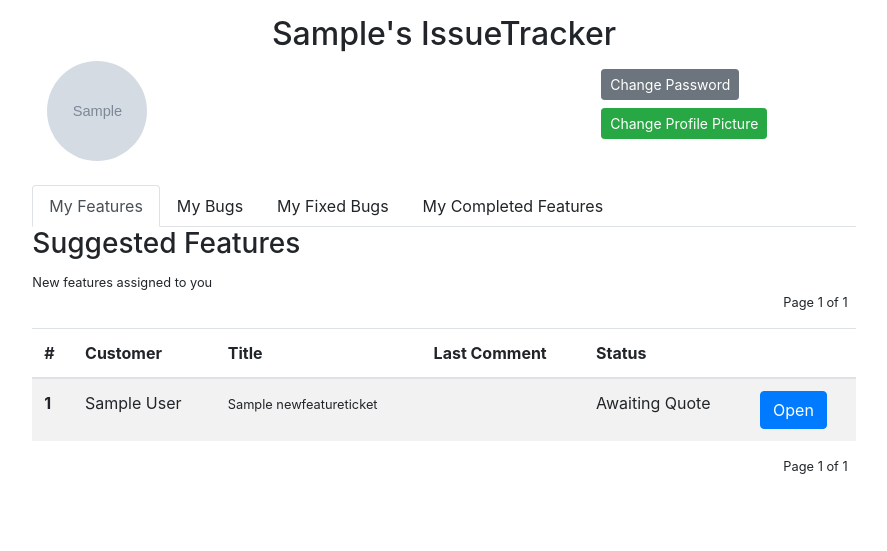
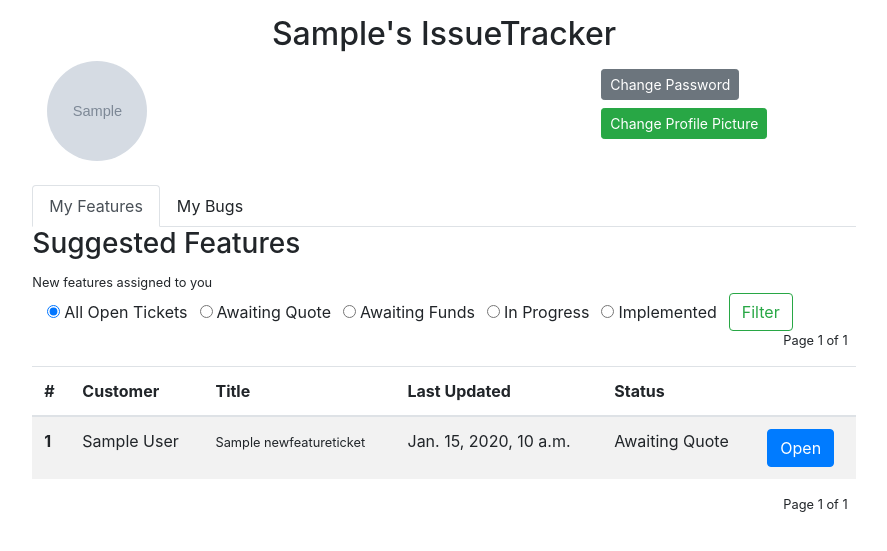
Before and after one commit to hfolcot/issue-tracker, a Django app: page /accounts/profile in a window 1280 px wide. Shown: the part 56-607 px from the top of the page, without its empty margins (196-1083 px from the left). Run offline with Django 3.2, Linux system fonts and the light colour scheme; a user stored in the database is signed in; tables that the repository leaves empty hold one stand-in row (values such as "Sample post"); grey boxes marked "Sample" are stand-in pictures; some libraries are stand-ins or nearby versions.

Commit message:
changed user dashboard to have same layout as home page

```diff
--- a/accounts/templates/profile.html
+++ b/accounts/templates/profile.html
@@ -29,12 +29,6 @@
     <li class="nav-item">
       <a class="nav-tabs-item nav-link" id="bugsTab"  data-toggle="tab" href="#bug-results" role="tab" aria-selected="false">My Bugs</a>
     </li>
-    <li class="nav-item">
-      <a class="nav-tabs-item nav-link" id="fixedBugsTab"  data-toggle="tab" href="#fixed-bugs" role="tab" aria-selected="false">My Fixed Bugs</a>
-    </li>
-    <li class="nav-item">
-      <a class="nav-tabs-item nav-link" id="completedFeaturesTab" data-toggle="tab" href="#completed-features" role="tab" aria-selected="false">My Completed Features</a>
-    </li>
   </ul>
 </div>
 <!--Tab Content-->
@@ -49,10 +43,24 @@
       <small>New features suggested by you</small>
       {% endif %}
       <div>
+        <div class="col-12">
+          <form class="form-inline">
+            <div class="form-check form-check-inline">
+              <input class="form-check-input" type="radio" name="feature_filter" id="all_open_tickets" value="all_open_tickets" {% if request.GET.feature_filter == 'all_open_tickets' or request.GET.feature_filter == None %}checked{% endif %}>
+              <label class="form-check-label" for="all_open_tickets">All Open Tickets</label>
+            </div>
+            {% for status in feature_status %}
+            <div class="form-check form-check-inline">
+              <input class="form-check-input" type="radio" name="feature_filter" id="{{ status.0 }}" value="{{ status.0 }}" {% if request.GET.feature_filter == status.0 %}checked{% endif %}>
+              <label class="form-check-label" for="{{ status.0 }}">{{ status.0 }}</label>
+            </div>
+            {% endfor %}
+          <button class="btn btn-outline-success my-2 my-sm-0" type="submit">Filter</button>
+          </form>
+        </div>
         {% if not new_features %}
         <p>No features to show.</p>
         {% else %}
-
           <!-- Pagination -->
           <ul class="pagination d-flex justify-content-end">
             {% if new_features.has_previous %}
@@ -80,13 +88,23 @@
           <table class="table table-hover table-striped">
             <thead>
               <tr>
-                <th scope="col">#</th>
+                <th scope="col">
+                  <a  href="?order={% if request.GET.order == 'id' %}-{% endif%}id&feature_filter={% if feature_filter %}{{ request.GET.feature_filter }}{% else %}all_open_tickets{% endif %}">#</a>
+                </th>
                 {% if user.is_staff %}
-                <th scope="col">Customer</th>
+                <th scope="col">
+                  <a href="?order={% if request.GET.order == 'customer' %}-{% endif%}customer&feature_filter={% if feature_filter %}{{ request.GET.feature_filter }}{% else %}all_open_tickets{% endif %}">Customer</a>
+                </th>
                 {% endif %}
-                <th scope="col">Title</th>
-                <th scope="col">Last Comment</th>
-                <th scope="col">Status</th>
+                <th scope="col">
+                  <a href="?order={% if request.GET.order == 'title' %}-{% endif%}title&feature_filter={% if feature_filter %}{{ request.GET.feature_filter }}{% else %}all_open_tickets{% endif %}">Title</a>
+                </th>
+                <th scope="col">
+                  <a href="?order={% if request.GET.order == 'last_update' %}-{% endif%}last_update&feature_filter={% if feature_filter %}{{ request.GET.feature_filter }}{% else %}all_open_tickets{% endif %}">Last Updated</a>
+                </th>
+                <th scope="col">
+                  <a href="?order={% if request.GET.order == 'status' %}-{% endif%}status&feature_filter={% if feature_filter %}{{ request.GET.feature_filter }}{% else %}all_open_tickets{% endif %}">Status</a>
+                </th>
                 <th scope="col"></th>
               </tr>
             </thead>
@@ -98,7 +116,7 @@
                   <td>{{ feature.customer.first_name }} {{ feature.customer.last_name }}</td>
                   {% endif %}
                   <td><small>{{ feature.title }}</small></td>
-                  <td>{{ feature.get_last_comment }}</td>
+                  <td>{{ feature.last_update }}</td>
                   <td>{{ feature.status }}</td>
                   <td><a href="{{ feature.get_absolute_url }}" class="btn btn-primary">Open</a></td>
                 </tr>
@@ -147,6 +165,22 @@
 
 
       <div>
+        <div class="col-12">
+          <form class="form-inline">
+            <div class="form-check form-check-inline">
+              <input class="form-check-input" type="radio" name="bug_filter" id="all_open_tickets" value="all_open_tickets" {% if request.GET.bug_filter == 'all_open_tickets' or request.GET.bug_filter == None %}checked{% endif %}>
+              <label class="form-check-label" for="all_open_tickets">All Open Tickets</label>
+            </div>
+            {% for status in bug_status %}
+            <div class="form-check form-check-inline">
+              <input class="form-check-input" type="radio" name="bug_filter" id="{{ status.0 }}" value="{{ status.0 }}" {% if request.GET.bug_filter == status.0 %}checked{% endif %}>
+              <label class="form-check-label" for="{{ status.0 }}">{{ status.0 }}</label>
+            </div>
+            {% endfor %}
+          <button class="btn btn-outline-success my-2 my-sm-0" type="submit">Filter</button>
+          </form>
+        </div>
+
         {% if not bug_tickets %}
           <p>No bugs to show.</p>
         {% else %}
@@ -175,15 +209,26 @@
           <!--End pagination-->
             <table class="table table-hover table-striped">
               <thead>
-                <tr>
-                  <th scope="col">#</th>
-                  {% if user.is_staff %}
-                  <th scope="col">Customer</th>
-                  {% endif %}
-                  <th scope="col">Title</th>
-                  <th scope="col">Last Comment</th>
-                  <th scope="col"></th>
-                </tr>
+              <tr>
+                <th scope="col">
+                  <a  href="?order={% if request.GET.order == 'id' %}-{% endif%}id&bug_filter={% if bug_filter %}{{ request.GET.bug_filter }}{% else %}all_open_tickets{% endif %}">#</a>
+                </th>
+                {% if user.is_staff %}
+                <th scope="col">
+                  <a href="?order={% if request.GET.order == 'customer' %}-{% endif%}customer&bug_filter={% if bug_filter %}{{ request.GET.bug_filter }}{% else %}all_open_tickets{% endif %}">Customer</a>
+                </th>
+                {% endif %}
+                <th scope="col">
+                  <a href="?order={% if request.GET.order == 'title' %}-{% endif%}title&bug_filter={% if bug_filter %}{{ request.GET.bug_filter }}{% else %}all_open_tickets{% endif %}">Title</a>
+                </th>
+                <th scope="col">
+                  <a href="?order={% if request.GET.order == 'last_update' %}-{% endif%}last_update&bug_filter={% if bug_filter %}{{ request.GET.bug_filter }}{% else %}all_open_tickets{% endif %}">Last Updated</a>
+                </th>
+                <th scope="col">
+                  <a href="?order={% if request.GET.order == 'status' %}-{% endif%}status&bug_filter={% if bug_filter %}{{ request.GET.bug_filter }}{% else %}all_open_tickets{% endif %}">Status</a>
+                </th>
+                <th scope="col"></th>
+              </tr>
               </thead>
               <tbody>
                 {% for bug in bug_tickets %}
@@ -199,7 +244,8 @@
                     <td>{{ bug.customer.first_name }} {{ bug.customer.last_name }}</td>
                     {% endif %}
                     <td><small>{{ bug.title }}</small></td>
-                    <td>{{ bug.get_last_comment }}</td>
+                    <td>{{ bug.last_update }}</td>
+                    <td>{{ bug.status }}</td>
                     <td><a href="{{ bug.get_absolute_url }}" class="btn btn-primary">Open</a></td>
                   </tr>
                 {% endfor %}
@@ -232,191 +278,6 @@
       </div>
     </div>
 
-    <!--Resolved Bugs-->
-    <div id="fixed-bugs" class="tab-pane fade" role="tabpanel" aria-labelledby="fixed-bugs-tab">
-      <h3>Fixed Bugs</h3>
-      {% if user.is_staff %}
-      <small>Bugs that have been <strike>squashed</strike> fixed by you</small>
-      {% else %}
-      <small>Bugs that have been <strike>squashed</strike> fixed</small>
-      {% endif %}
-
-
-      <div>
-        {% if not fixed_bugs %}
-          <p>No bugs to show.</p>
-        {% else %}
-
-        <!--Pagination-->
-        <ul class="pagination d-flex justify-content-end">
-          {% if fixed_bugs.has_previous %}
-          <li class="page-item">
-            <a class='page-link' href="?page=1">&laquo; First</a>
-          </li>
-          <li class="page-item">
-            <a class='page-link' href="?page={{ fixed_bugs.previous_page_number }}">Previous</a>
-          </li>
-          {% endif %}
-          <small class="mr-2 ml-2">
-              Page {{ fixed_bugs.number }} of {{ fixed_bugs.paginator.num_pages }}
-          </small>
-          {% if fixed_bugs.has_next %}
-          <li class="page-item">
-            <a class='page-link' href="?page={{ fixed_bugs.next_page_number }}">Next</a>
-          </li>
-          <li class="page-item">
-            <a class='page-link' href="?page={{ fixed_bugs.paginator.num_pages }}">Last &raquo;</a>
-          </li>
-          {% endif %}
-        </ul>
-        <!--End pagination-->
-
-          <table class="table table-hover table-striped">
-            <thead>
-              <tr>
-                <th scope="col">#</th>
-                {% if user.is_staff %}
-                <th scope="col">Customer</th>
-                {% endif %}
-                <th scope="col">Title</th>
-                <th scope="col">Last Comment</th>
-                <th scope="col"></th>
-              </tr>
-            </thead>
-            <tbody>
-              {% for fb in fixed_bugs %}
-                <tr>
-                  <th scope="row">{{ fb.id }}</th>
-                  {% if user.is_staff %}
-                  <td>{{ fb.customer.first_name }} {{ fb.customer.last_name }}</td>
-                  {% endif %}
-                  <td><small>{{ fb.title }}</small></td>
-                  <td>{{ fb.get_last_comment }}</td>
-                  <td><a href="{{ fb.get_absolute_url }}" class="btn btn-primary">Open</a></td>
-                </tr>
-              {% endfor %}
-            </tbody>
-          </table>
-
-        <!--Pagination-->
-        <ul class="pagination d-flex justify-content-end">
-          {% if fixed_bugs.has_previous %}
-          <li class="page-item">
-            <a class='page-link' href="?page=1">&laquo; First</a>
-          </li>
-          <li class="page-item">
-            <a class='page-link' href="?page={{ fixed_bugs.previous_page_number }}">Previous</a>
-          </li>
-          {% endif %}
-          <small class="mr-2 ml-2">
-              Page {{ fixed_bugs.number }} of {{ fixed_bugs.paginator.num_pages }}
-          </small>
-          {% if fixed_bugs.has_next %}
-          <li class="page-item">
-            <a class='page-link' href="?page={{ fixed_bugs.next_page_number }}">Next</a>
-          </li>
-          <li class="page-item">
-            <a class='page-link' href="?page={{ fixed_bugs.paginator.num_pages }}">Last &raquo;</a>
-          </li>
-          {% endif %}
-        </ul>
-        <!--End pagination-->
-
-        {% endif %}
-      </div>
-    </div>
-
-    <!--Completed Features-->
-    <div id="completed-features" class="tab-pane fade" role="tabpanel" aria-labelledby="completed-features-tab">
-      <h3>Completed Features</h3>
-      {% if user.is_staff %}
-      <small>Features you have implemented</small>
-      {% else %}
-      <small>Features that have been applied to UA</small>
-      {% endif %}
-      <div>
-        {% if not completed_features %}
-        <p>No features to show.</p>
-        {% else %}
-        <!--Pagination-->
-        <ul class="pagination d-flex justify-content-end">
-          {% if completed_features.has_previous %}
-          <li class="page-item">
-            <a class='page-link' href="?page=1">&laquo; First</a>
-          </li>
-          <li class="page-item">
-            <a class='page-link' href="?page={{ completed_features.previous_page_number }}">Previous</a>
-          </li>
-          {% endif %}
-          <small class="mr-2 ml-2">
-              Page {{ completed_features.number }} of {{ completed_features.paginator.num_pages }}
-          </small>
-          {% if completed_features.has_next %}
-          <li class="page-item">
-            <a class='page-link' href="?page={{ completed_features.next_page_number }}">Next</a>
-          </li>
-          <li class="page-item">
-            <a class='page-link' href="?page={{ completed_features.paginator.num_pages }}">Last &raquo;</a>
-          </li>
-          {% endif %}
-        </ul>
-        <!--End Pagination-->
-
-          <table class="table table-hover table-striped">
-            <thead>
-              <tr>
-                <th scope="col">#</th>
-                {% if user.is_staff %}
-                <th scope="col">Customer</th>
-                {% endif %}
-                <th scope="col">Title</th>
-                <th scope="col">Last Comment</th>
-                <th scope="col"></th>
-              </tr>
-            </thead>
-            <tbody>
-              {% for cf in completed_features %}
-                <tr>
-                  <th scope="row">{{ cf.id }}</th>
-                  {% if user.is_staff %}
-                  <td>{{ cf.customer.first_name }} {{ cf.customer.last_name }}</td>
-                  {% endif %}
-                  <td><small>{{ cf.title }}</small></td>
-                  <td>{{ cf.get_last_comment }}</td>
-                  <td><a href="{{ cf.get_absolute_url }}" class="btn btn-primary">Open</a></td>
-                </tr>
-              {% endfor %}
-            </tbody>
-          </table>
-        {% endif %}
-
-        <!--Pagination-->
-        <ul class="pagination d-flex justify-content-end">
-            {% if completed_features.has_previous %}
-            <li class="page-item">
-              <a class='page-link' href="?page=1">&laquo; First</a>
-            </li>
-            <li class="page-item">
-              <a class='page-link' href="?page={{ completed_features.previous_page_number }}">Previous</a>
-            </li>
-            {% endif %}
-            <small class="mr-2 ml-2">
-                Page {{ completed_features.number }} of {{ completed_features.paginator.num_pages }}
-            </small>
-            {% if completed_features.has_next %}
-            <li class="page-item">
-              <a class='page-link' href="?page={{ completed_features.next_page_number }}">Next</a>
-            </li>
-            <li class="page-item">
-              <a class='page-link' href="?page={{ completed_features.paginator.num_pages }}">Last &raquo;</a>
-            </li>
-            {% endif %}
-          </ul>
-        <!--End Pagination-->
-      </div>
-    </div>
-  </div>
-  <!--End Tab Content-->
 
 
 <!-- Modal -->
--- a/accounts/views.py
+++ b/accounts/views.py
@@ -7,6 +7,7 @@ import math
 
 from accounts.models import Profile
 from .forms import UserRegistrationForm, UpdateProfilePicture
+from tickets.choices import PRIORITY_CHOICES, STATUS_CHOICES, FEATURE_STATUS_CHOICES
 from tickets.models import BugTicket, NewFeatureTicket
 
 # Create your views here.
@@ -38,17 +39,35 @@ def dashboard_view(request):
 	"""
 	See the dashboard of the logged in user
 	"""
+	order=request.GET.get('order')
+	feature_filter = request.GET.get('feature_filter')
+	bug_filter = request.GET.get('bug_filter')
+
+	if feature_filter == 'all_open_tickets' or feature_filter == None:
+		features =  NewFeatureTicket.objects.order_by(
+				order if order else '-last_update')
+	else:
+		features =  NewFeatureTicket.objects.order_by(
+				order if order else '-last_update').filter(
+				status=feature_filter)
+
+	if bug_filter == 'all_open_tickets' or bug_filter == None:
+		bugs =  BugTicket.objects.order_by(
+				order if order else '-last_update')
+	else:
+		bugs =  BugTicket.objects.order_by(
+				order if order else '-last_update').filter(
+				status=bug_filter)
 	profile = request.user.profile
+
 	if request.user.is_staff:
-		bug_tickets = BugTicket.objects.filter(assigned=request.user.developerprofile).exclude(status='Fixed')
-		new_features = NewFeatureTicket.objects.filter(assigned=request.user.developerprofile).exclude(status='Implemented')
-		fixed_bugs = BugTicket.objects.filter(assigned=request.user.developerprofile.id, status="Fixed")
-		completed_features = NewFeatureTicket.objects.filter(assigned=request.user.developerprofile.id, status='Implemented')
+		bug_tickets = bugs.filter(assigned=request.user.developerprofile)
+		new_features = features.filter(assigned=request.user.developerprofile)
 	else:
-		bug_tickets = BugTicket.objects.filter(customer=request.user).exclude(status='Fixed')
-		new_features = NewFeatureTicket.objects.filter(customer=request.user).exclude(status='Implemented')
-		fixed_bugs = BugTicket.objects.filter(customer=request.user, status='Fixed')
-		completed_features = NewFeatureTicket.objects.filter(customer=request.user, status='Implemented')
+		bug_tickets = bugs.filter(
+			customer=request.user)
+		new_features = features.filter(
+			customer=request.user)
 
 	if request.method == 'POST':
 		img_upload_form = UpdateProfilePicture(request.POST, request.FILES, instance=request.user.profile)
@@ -63,21 +82,20 @@ def dashboard_view(request):
 	#Pagination
 	bug_paginator = Paginator(bug_tickets, 10) # Show 10 tickets per page
 	feature_paginator = Paginator(new_features, 10) # Show 10 tickets per page
-	fixed_bug_paginator = Paginator(fixed_bugs, 10) # Show 10 tickets per page
-	completed_feature_paginator = Paginator(completed_features, 10) # Show 10 tickets per page
 
 	page = request.GET.get('page')
 	bug_tickets = bug_paginator.get_page(page)
 	new_features = feature_paginator.get_page(page)
-	fixed_bugs = fixed_bug_paginator.get_page(page)
-	completed_features = completed_feature_paginator.get_page(page)
 
 	context = {'bug_tickets' : bug_tickets,
 		'new_features' : new_features,
-		'fixed_bugs': fixed_bugs,
-		'completed_features': completed_features,
 		'img_upload_form': img_upload_form,
-		'profile' : profile
+		'profile' : profile,
+		'priorities' : PRIORITY_CHOICES,
+		'bug_status' : STATUS_CHOICES,
+		'feature_status' : FEATURE_STATUS_CHOICES,
+		'bug_filter' : bug_filter,
+		'feature_filter': feature_filter
 	}
 	return render(request, 'profile.html', context)
 
```
Also changed, not shown: tickets/templates/tickets.html (+22 -28 lines), tickets/views.py (+15 -7 lines).
